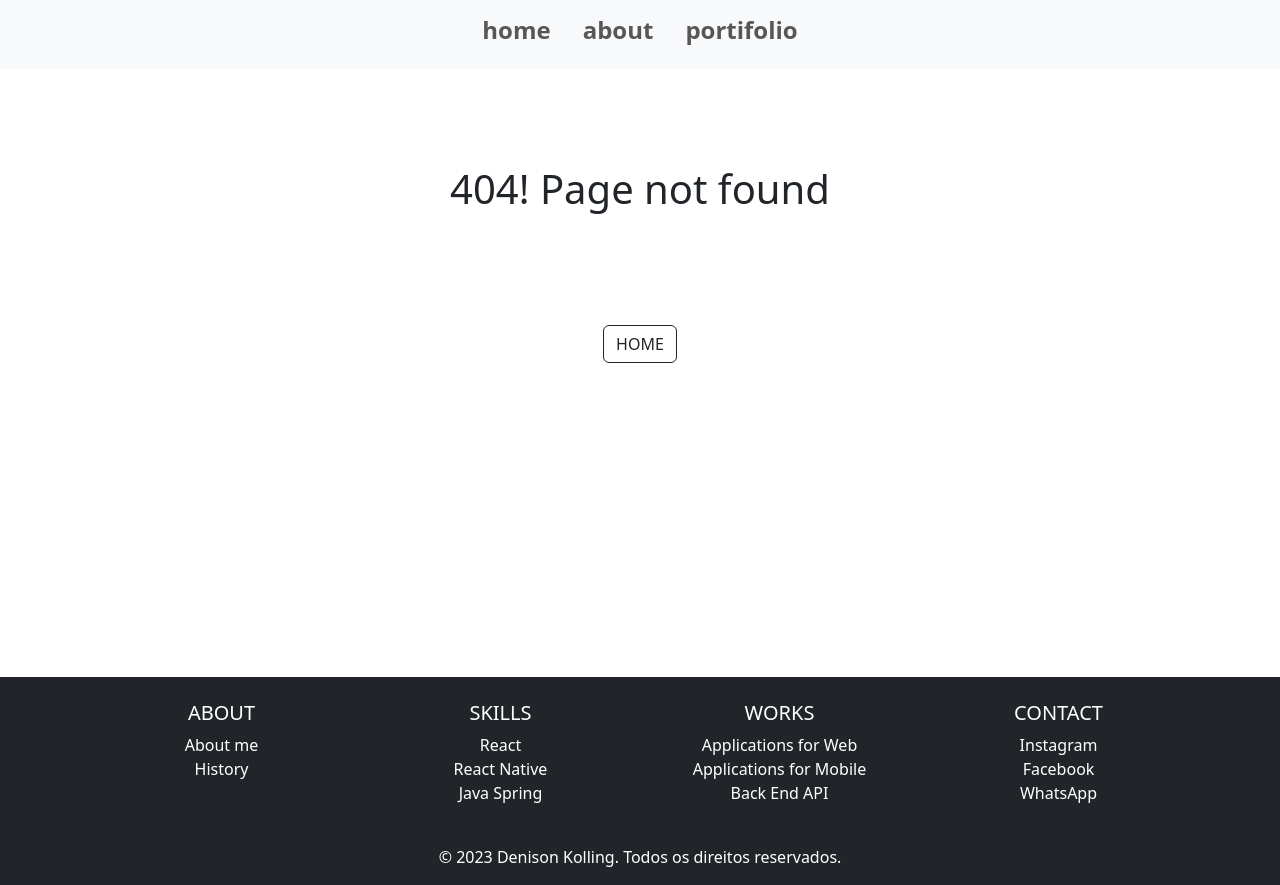
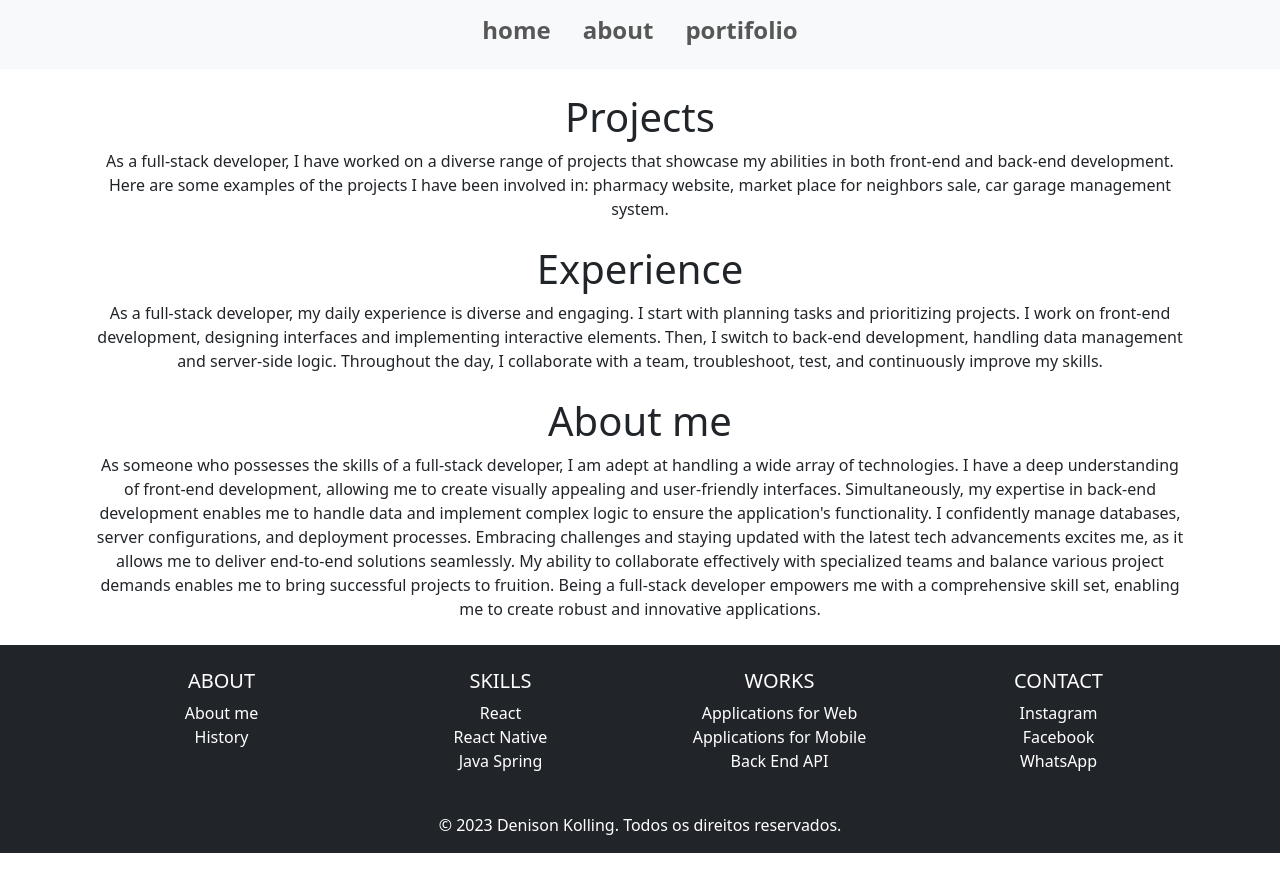
Before and after one commit to denisonkolling/DEVinHouse-M1S11, a React (Vite) app: page /about in a window 1280 px wide. After the commit the page ends 853 px from the top, so only its background shows below. Built offline with nearby package versions, Linux system fonts and the light colour scheme.

Commit message:
ex 08 add page about

```diff
--- /dev/null
+++ b/src/pages/about/index.jsx
@@ -0,0 +1,58 @@
+import React from 'react';
+import Footer from '../../components/Footer';
+import Header from '../../components/Header';
+
+const About = () => {
+	return (
+		<>
+			<Header />
+			<div className="container">
+				<div className="container my-4 text-center">
+					<h1>Projects</h1>
+					<p>
+						As a full-stack developer, I have worked on a diverse range of
+						projects that showcase my abilities in both front-end and back-end
+						development. Here are some examples of the projects I have been
+						involved in: pharmacy website, market place for neighbors sale, car
+						garage management system.
+					</p>
+				</div>
+				<div className="container my-4 text-center">
+					<h1>Experience</h1>
+					<p>
+						As a full-stack developer, my daily experience is diverse and
+						engaging. I start with planning tasks and prioritizing projects. I
+						work on front-end development, designing interfaces and implementing
+						interactive elements. Then, I switch to back-end development,
+						handling data management and server-side logic. Throughout the day,
+						I collaborate with a team, troubleshoot, test, and continuously
+						improve my skills.
+					</p>
+				</div>
+				<div className="container my-4 text-center">
+					<h1>About me</h1>
+					<p>
+						As someone who possesses the skills of a full-stack developer, I am
+						adept at handling a wide array of technologies. I have a deep
+						understanding of front-end development, allowing me to create
+						visually appealing and user-friendly interfaces. Simultaneously, my
+						expertise in back-end development enables me to handle data and
+						implement complex logic to ensure the application's functionality. I
+						confidently manage databases, server configurations, and deployment
+						processes. Embracing challenges and staying updated with the latest
+						tech advancements excites me, as it allows me to deliver end-to-end
+						solutions seamlessly. My ability to collaborate effectively with
+						specialized teams and balance various project demands enables me to
+						bring successful projects to fruition. Being a full-stack developer
+						empowers me with a comprehensive skill set, enabling me to create
+						robust and innovative applications.
+					</p>
+				</div>
+			</div>
+
+			<Footer />
+		</>
+	);
+};
+
+export default About;
--- a/src/routes/index.jsx
+++ b/src/routes/index.jsx
@@ -1,15 +1,16 @@
-import { Routes, Route } from "react-router-dom";
-import NotFound from "../pages/notfound";
-import Home from "../pages/home";
-
+import { Routes, Route } from 'react-router-dom';
+import NotFound from '../pages/notfound';
+import Home from '../pages/home';
+import About from '../pages/about';
 
 const RoutesApp = () => {
-  return (
-    <Routes>
-      <Route path='/' element={<Home />}/>
-      <Route path="*" element={<NotFound />} />
-    </Routes>
-  )
-}
+	return (
+		<Routes>
+			<Route path="/" element={<Home />} />
+			<Route path="/about" element={<About />} />
+			<Route path="*" element={<NotFound />} />
+		</Routes>
+	);
+};
 
-export default RoutesApp
+export default RoutesApp;
```
